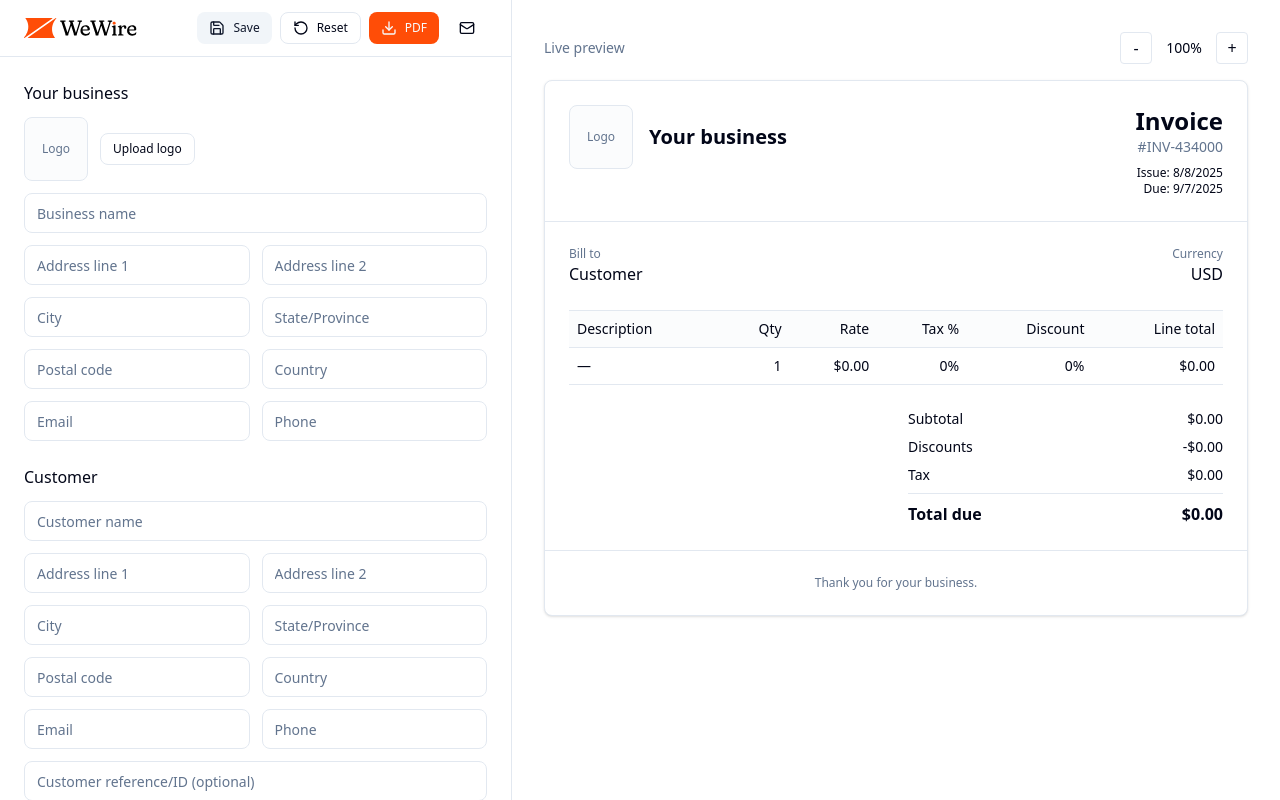
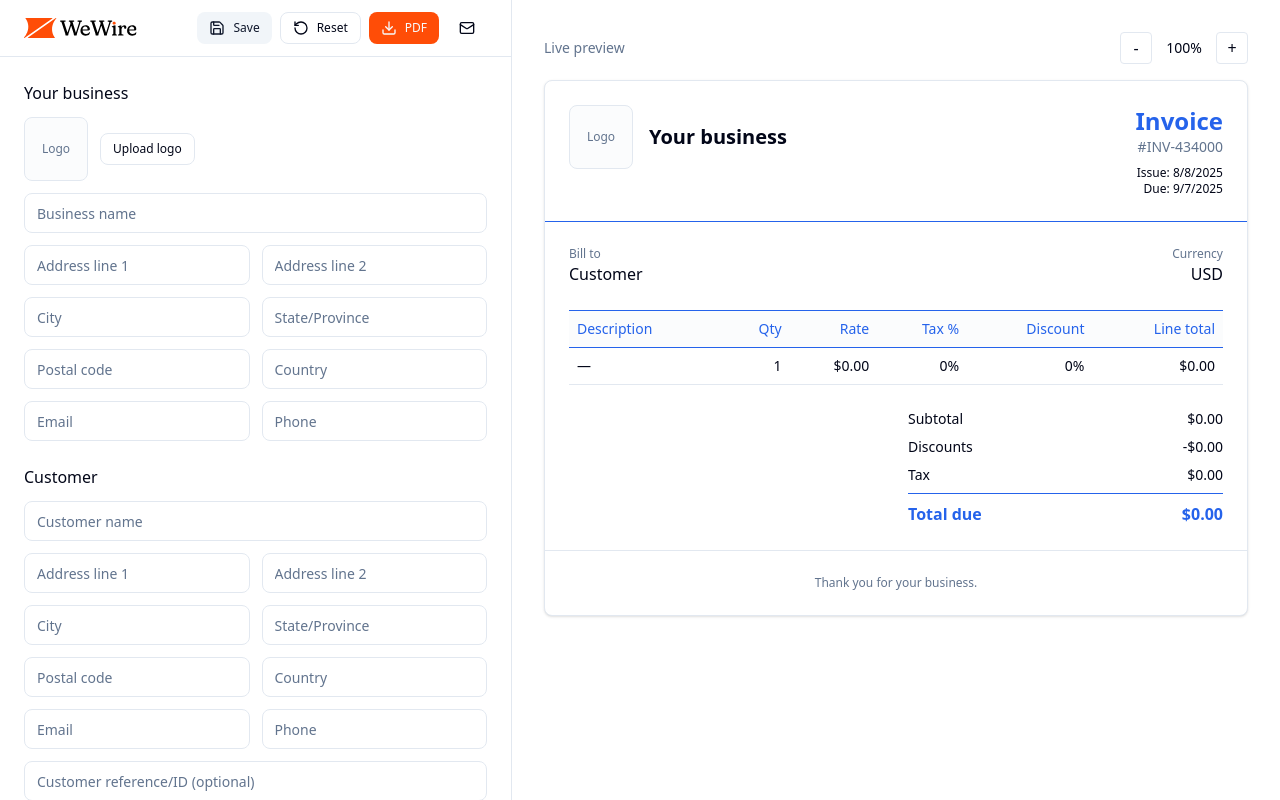
Before and after one commit to mcajongbah/invoice-tool, a Next.js app: page / in a window 1280 px wide. Built offline with nearby package versions, Linux system fonts and the light colour scheme.

Commit message:
theme colors

```diff
--- a/src/components/invoice/InvoiceForm.tsx
+++ b/src/components/invoice/InvoiceForm.tsx
@@ -29,6 +29,25 @@ const currencyOptions: { label: string; value: CurrencyCode }[] = [
   { label: "NGN ₦", value: "NGN" },
   { label: "GHS ₵", value: "GHS" },
   { label: "ZAR R", value: "ZAR" },
+];
+
+const themeColors: { label: string; value: string }[] = [
+  { label: "Slate", value: "#334155" },
+  { label: "Gray", value: "#4b5563" },
+  { label: "Red", value: "#ef4444" },
+  { label: "Orange", value: "#f97316" },
+  { label: "Amber", value: "#f59e0b" },
+  { label: "Green", value: "#22c55e" },
+  { label: "Emerald", value: "#10b981" },
+  { label: "Teal", value: "#14b8a6" },
+  { label: "Sky", value: "#0ea5e9" },
+  { label: "Blue", value: "#2563eb" },
+  { label: "Indigo", value: "#4f46e5" },
+  { label: "Violet", value: "#7c3aed" },
+  { label: "Purple", value: "#9333ea" },
+  { label: "Fuchsia", value: "#c026d3" },
+  { label: "Pink", value: "#ec4899" },
+  { label: "Rose", value: "#f43f5e" },
 ];
 
 export function InvoiceForm() {
@@ -515,6 +534,35 @@ export function InvoiceForm() {
                 }
               />
             </div>
+            <div>
+              <label className="text-xs text-muted-foreground mb-1">
+                Theme color
+              </label>
+              <div className="flex items-center gap-2 flex-wrap w-full">
+                {themeColors.map((c) => (
+                  <button
+                    key={c.value}
+                    type="button"
+                    aria-label={`Select ${c.label} theme`}
+                    title={c.label}
+                    className="h-6 w-6 rounded-full border"
+                    style={{
+                      backgroundColor: c.value,
+                      outline:
+                        draft.themeColor === c.value
+                          ? `2px solid ${c.value}`
+                          : undefined,
+                    }}
+                    onClick={() =>
+                      dispatch({
+                        type: "SET_INVOICE",
+                        payload: { themeColor: c.value },
+                      })
+                    }
+                  />
+                ))}
+              </div>
+            </div>
           </div>
         </section>
 
--- a/src/components/invoice/InvoicePreview.tsx
+++ b/src/components/invoice/InvoicePreview.tsx
@@ -65,7 +65,10 @@ export function InvoicePreview() {
         className="bg-white shadow print:shadow-none max-w-3xl mx-auto border rounded-md overflow-hidden print:border-0 origin-top"
         style={{ transform: `scale(${zoom})`, transformOrigin: "top center" }}
       >
-        <div className="p-6 border-b flex items-start justify-between gap-4">
+        <div
+          className="p-6 border-b flex items-start justify-between gap-4"
+          style={{ borderColor: draft.themeColor }}
+        >
           <div className="flex items-center gap-4">
             <div className="h-16 w-16 border rounded-md bg-muted/30 flex items-center justify-center overflow-hidden">
               {draft.business.logoDataUrl ? (
@@ -94,7 +97,12 @@ export function InvoicePreview() {
             </div>
           </div>
           <div className="text-right">
-            <div className="text-2xl font-bold">Invoice</div>
+            <div
+              className="text-2xl font-bold"
+              style={{ color: draft.themeColor }}
+            >
+              Invoice
+            </div>
             <div className="text-sm text-muted-foreground">#{draft.id}</div>
             <div className="mt-2 text-xs">
               <div>Issue: {formatDate(draft.issueDate)}</div>
@@ -132,13 +140,46 @@ export function InvoicePreview() {
         <div className="px-6">
           <table className="w-full text-sm">
             <thead>
-              <tr className="border-y bg-muted/30">
-                <th className="text-left p-2 font-medium">Description</th>
-                <th className="text-right p-2 font-medium">Qty</th>
-                <th className="text-right p-2 font-medium">Rate</th>
-                <th className="text-right p-2 font-medium">Tax %</th>
-                <th className="text-right p-2 font-medium">Discount</th>
-                <th className="text-right p-2 font-medium">Line total</th>
+              <tr
+                className="border-y bg-muted/30"
+                style={{ borderColor: draft.themeColor }}
+              >
+                <th
+                  className="text-left p-2 font-medium"
+                  style={{ color: draft.themeColor }}
+                >
+                  Description
+                </th>
+                <th
+                  className="text-right p-2 font-medium"
+                  style={{ color: draft.themeColor }}
+                >
+                  Qty
+                </th>
+                <th
+                  className="text-right p-2 font-medium"
+                  style={{ color: draft.themeColor }}
+                >
+                  Rate
+                </th>
+                <th
+                  className="text-right p-2 font-medium"
+                  style={{ color: draft.themeColor }}
+                >
+                  Tax %
+                </th>
+                <th
+                  className="text-right p-2 font-medium"
+                  style={{ color: draft.themeColor }}
+                >
+                  Discount
+                </th>
+                <th
+                  className="text-right p-2 font-medium"
+                  style={{ color: draft.themeColor }}
+                >
+                  Line total
+                </th>
               </tr>
             </thead>
             <tbody>
@@ -197,9 +238,14 @@ export function InvoicePreview() {
                 <span>Tax</span>
                 <span>{formatCurrency(draft.currency, totals.taxTotal)}</span>
               </div>
-              <div className="border-t pt-2 flex justify-between font-semibold text-base">
-                <span>Total due</span>
-                <span>{formatCurrency(draft.currency, totals.grandTotal)}</span>
+              <div
+                className="border-t pt-2 flex justify-between font-semibold text-base"
+                style={{ borderColor: draft.themeColor }}
+              >
+                <span style={{ color: draft.themeColor }}>Total due</span>
+                <span style={{ color: draft.themeColor }}>
+                  {formatCurrency(draft.currency, totals.grandTotal)}
+                </span>
               </div>
             </div>
           </div>
--- a/src/context/InvoiceContext.tsx
+++ b/src/context/InvoiceContext.tsx
@@ -41,6 +41,7 @@ function defaultInvoice(): Invoice {
     issueDate: created,
     dueDate: addDaysISO(created, 30),
     currency: "USD",
+    themeColor: "#2563eb",
     business: {
       name: "",
       logoDataUrl: null,
@@ -292,7 +293,9 @@ export function InvoiceProvider({ children }: { children: React.ReactNode }) {
     }>(localStorage.getItem(LOCAL_STORAGE_PREF_KEY));
 
     const initial: InvoiceState = {
-      draft: storedDraft ?? defaultInvoice(),
+      draft: storedDraft
+        ? { ...defaultInvoice(), ...storedDraft }
+        : defaultInvoice(),
       totals: { subtotal: 0, discountTotal: 0, taxTotal: 0, grandTotal: 0 },
       preferences: {
         savedCustomers: storedPrefs?.savedCustomers ?? [],
--- a/src/types/invoice.ts
+++ b/src/types/invoice.ts
@@ -64,6 +64,7 @@ export interface Invoice {
   issueDate: string; // ISO date
   dueDate: string; // ISO date
   currency: CurrencyCode;
+  themeColor: string;
   business: BusinessInfo;
   customer: CustomerInfo;
   items: LineItem[];
```
